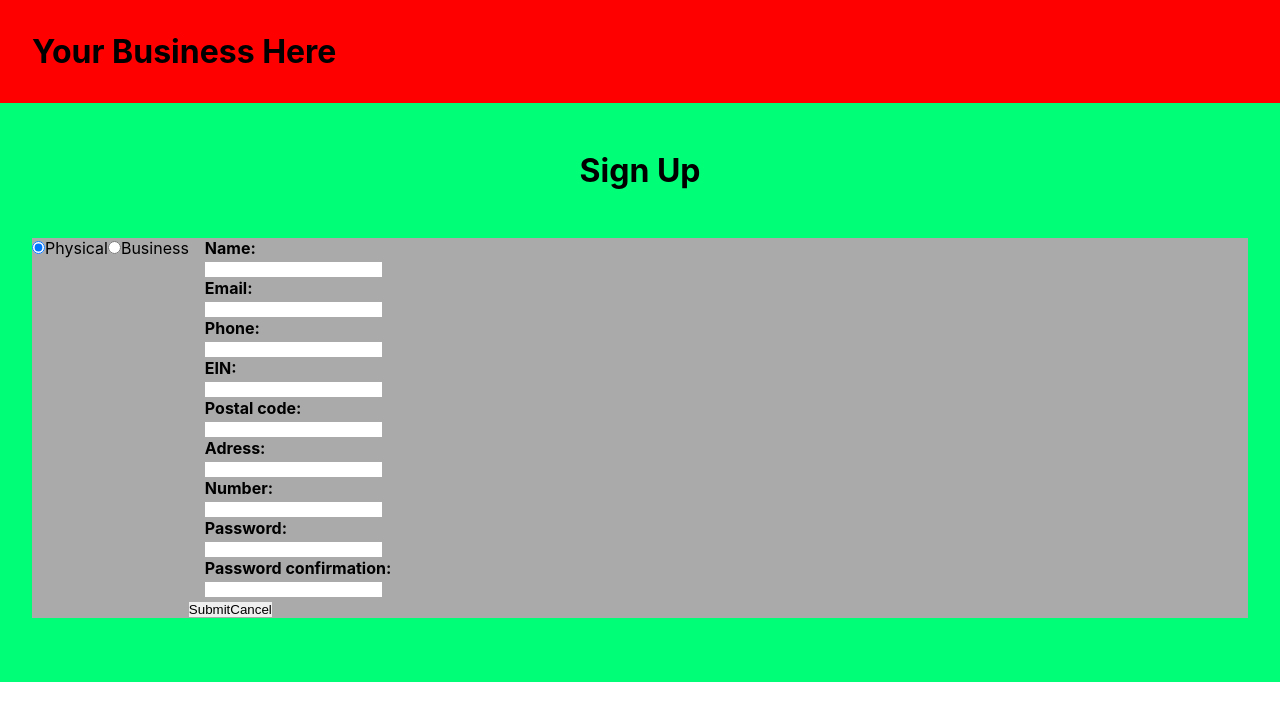
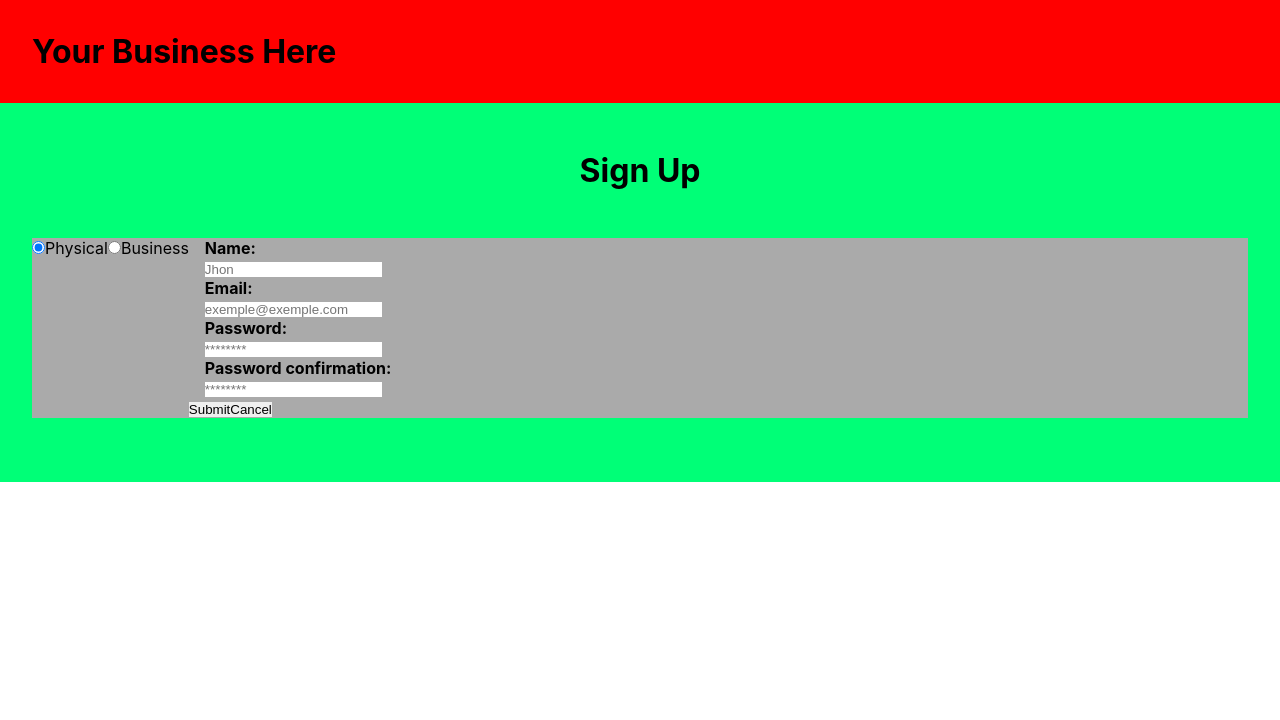
Before and after one commit to heronmaioli/ResponsiveForm-Model, a React (Create React App) app: page / in a window 1280 px wide. Shown: the top 720 px of the page. Built offline with nearby package versions, Linux system fonts and the light colour scheme.

Commit message:
all functionalities completed, leaving only css

```diff
--- a/src/components/SignUpForm/BusinessForm/index.js
+++ b/src/components/SignUpForm/BusinessForm/index.js
@@ -7,53 +7,44 @@ import * as yup from "yup";
 const schema = yup.object().shape({
   name: yup
     .string()
-    .required("Your name is required for sign up")
-    .min(3, "Your name must to be at least 3 letters long")
+    .required("Required")
     .matches(
       /^[A-Za-záàâãéèêíïóôõöúçñÁÀÂÃÉÈÍÏÓÔÕÖÚÇÑ ]+$/,
       "Your name must to contain only letters"
-    ),
+    )
+    .min(6, "Too short! Min 6"),
   email: yup
     .string()
-    .email("This field must to be an email")
-    .required("Your email is required for sign up")
-    .min(6, "Your email must to be at least 6 letters long"),
+    .email("This field must to be in email format")
+    .required("Required")
+    .min(6, "Too short! Min 6"),
   phoneNumber: yup
     .string()
-    .required("Your phone is required for sign up")
-    .min(9, "Too short")
-    .max(14, "Too long")
-    .matches(/^[0-9&-()]*$/, "Only number are allowed"),
-
+    .required("Required")
+    .min(10, "Too short. Min 10")
+    .max(14, "Too long! Max 14"),
   ein: yup
     .string()
-    .required("Your EIN is required for sign up")
-    .matches(/\d/g, "Only number are allowed"),
-  postalCode: yup
+    .required("Requidred")
+    .min(9, "Too short! Min 9")
+    .max(10, "Too long! Max 10"),
+  zipCode: yup
     .string()
-    .required("Your postal code is required for sign up")
-    .matches(/\d/g, "Only number are allowed")
-    .min(5, "Too short")
-    .max(10, "Too long"),
-  adress: yup
-    .string()
-    .required("Your adress confirmation is required for sign up")
-    .matches(/\D/g, "Your adress must to contain only letters"),
-  number: yup
-    .string()
-    .required("Your adress number is required for sign up")
-    .matches(/\d/g, "Only number are allowed"),
+    .required("Required")
+    .min(9, "Too short! Min 9")
+    .max(10, "Too long! Max 10"),
+  adress: yup.string().required("Required").min(6, "Too short! Min 6"),
   password: yup
     .string()
-    .required("Your password is required for sign up")
-    .min(8, "Your password must to be at least 8 letters long")
+    .required("Required")
+    .min(8, "Too short! Min 8")
     .matches(
       /^(?=.*[A-Za-z])(?=.*\d)[A-Za-z\d]/,
       "Your password must to contain letters and numbers"
     ),
   confPassword: yup
     .string()
-    .required("Your password confirmation is required for sign up")
+    .required("Required")
     .oneOf([yup.ref("password"), null], "Do not match"),
 });
 
@@ -70,14 +61,22 @@ function BusinessForm() {
     console.log("erro" + JSON.stringify(data));
   };
 
+  function mask(value, pattern) {
+    let i = 0;
+    const v = value.toString();
+
+    return v !== "" ? pattern.replace(/#/g, () => v[i++] || "") : "";
+  }
+
   return (
     <>
       <form onSubmit={handleSubmit(onSubmit, onError)}>
         <InputsContainer>
-          <InputTitle>Name:</InputTitle>
+          <InputTitle>Full Name:</InputTitle>
           <FormInput
             type="text"
             name="name"
+            placeholder="Jhon Smith"
             ref={register}
             error={errors.name?.type}
           />
@@ -87,6 +86,7 @@ function BusinessForm() {
           <FormInput
             type="text"
             name="email"
+            placeholder="exemple@exemple.com"
             ref={register}
             error={errors.email?.type}
           />
@@ -96,15 +96,15 @@ function BusinessForm() {
           <FormInput
             type="tel"
             name="phoneNumber"
+            placeholder="(xxx) xxx-xxxx"
             ref={register}
             error={errors.phoneNumber?.type}
-            autoComplete={"off"}
-            onChange={(e) => {
-              e.target.value = e.target.value.replace(
-                /^(\d{3})(\d{3})(\d)/,
-                "($1) $2-$3"
-              );
+            onBlur={(e) => {
+              e.target.value = mask(e.target.value, "(###) ###-#####");
             }}
+            onChange={(e) =>
+              (e.target.value = e.target.value.replace(/\D/g, ""))
+            }
           />
           <ErrorMsg>{errors.phoneNumber?.message}</ErrorMsg>
 
@@ -112,41 +112,50 @@ function BusinessForm() {
           <FormInput
             type="text"
             name="ein"
+            placeholder="xx-xxxxxxx"
+            autoComplete={"off"}
             ref={register}
             error={errors.ein?.type}
+            onBlur={(e) => {
+              e.target.value = mask(e.target.value, "##-#######");
+            }}
+            onChange={(e) =>
+              (e.target.value = e.target.value.replace(/\D/g, ""))
+            }
           />
           <ErrorMsg>{errors.ein?.message}</ErrorMsg>
 
-          <InputTitle>Postal code:</InputTitle>
+          <InputTitle>Zip code:</InputTitle>
           <FormInput
             type="text"
-            name="postalCode"
+            name="zipCode"
+            placeholder="xxxxx-xxxx"
             ref={register}
-            error={errors.postalCode?.type}
+            error={errors.zipCode?.type}
+            onBlur={(e) => {
+              e.target.value = mask(e.target.value, "#####-####");
+            }}
+            onChange={(e) =>
+              (e.target.value = e.target.value.replace(/\D/g, ""))
+            }
           />
-          <ErrorMsg>{errors.postalCode?.message}</ErrorMsg>
+          <ErrorMsg>{errors.zipCode?.message}</ErrorMsg>
 
           <InputTitle>Adress:</InputTitle>
           <FormInput
             type="text"
             name="adress"
+            placeholder="250 5th Ave, Apt. #111, New York, NY..."
             ref={register}
             error={errors.adress?.type}
           />
           <ErrorMsg>{errors.adress?.message}</ErrorMsg>
 
-          <InputTitle>Number:</InputTitle>
-          <FormInput
-            type="text"
-            name="number"
-            ref={register}
-            error={errors.number?.type}
-          />
-          <ErrorMsg>{errors.number?.message}</ErrorMsg>
           <InputTitle>Password:</InputTitle>
           <FormInput
-            type="text"
+            type="password"
             name="password"
+            placeholder="********"
             ref={register}
             error={errors.password?.type}
           />
@@ -154,8 +163,9 @@ function BusinessForm() {
 
           <InputTitle>Password confirmation:</InputTitle>
           <FormInput
-            type="text"
+            type="password"
             name="confPassword"
+            placeholder="********"
             ref={register}
             error={errors.confPassword?.type}
           />
--- a/src/components/SignUpForm/PersonForm/index.js
+++ b/src/components/SignUpForm/PersonForm/index.js
@@ -7,28 +7,28 @@ import * as yup from "yup";
 const schema = yup.object().shape({
   name: yup
     .string()
-    .required("Your name is required for sign up")
-    .min(3, "Your name must to be at least 3 letters long")
+    .required("Required")
+    .min(3, "Too short! Min 3")
     .matches(
       /^[A-Za-záàâãéèêíïóôõöúçñÁÀÂÃÉÈÍÏÓÔÕÖÚÇÑ ]+$/,
       "Your name must to contain only letters"
     ),
   email: yup
     .string()
-    .email("This field must to be an email")
-    .required("Your email is required for sign up")
-    .min(6, "Your email must to be at least 6 letters long"),
+    .email("This field must to be in email format")
+    .required("Required")
+    .min(6, "Too short! Min 6"),
   password: yup
     .string()
-    .required("Your password is required for sign up")
-    .min(8, "Your password must to be at least 8 letters long")
+    .required("Required")
+    .min(8, "Too Short! Min 8")
     .matches(
       /^(?=.*[A-Za-z])(?=.*\d)[A-Za-z\d]/,
       "Your password must to contain letters and numbers"
     ),
   confPassword: yup
     .string()
-    .required("Your password confirmation is required for sign up")
+    .required("Required")
     .oneOf([yup.ref("password"), null], "Do not match"),
 });
 
@@ -52,6 +52,7 @@ function PersonForm() {
           <FormInput
             type="text"
             name="name"
+            placeholder="Jhon"
             ref={register}
             error={errors.name?.type}
           />
@@ -61,6 +62,7 @@ function PersonForm() {
           <FormInput
             type="text"
             name="email"
+            placeholder="exemple@exemple.com"
             ref={register}
             error={errors.email?.type}
           />
@@ -70,6 +72,7 @@ function PersonForm() {
           <FormInput
             type="password"
             name="password"
+            placeholder="********"
             ref={register}
             error={errors.password?.type}
           />
@@ -79,6 +82,7 @@ function PersonForm() {
           <FormInput
             type="password"
             name="confPassword"
+            placeholder="********"
             ref={register}
             error={errors.confPassword?.type}
           />
--- a/src/components/SignUpForm/index.js
+++ b/src/components/SignUpForm/index.js
@@ -12,7 +12,7 @@ import PersonForm from "./PersonForm";
 import BusinessForm from "./BusinessForm";
 
 function SignUpForm() {
-  const [Conditional, setConditional] = useState("Business");
+  const [Conditional, setConditional] = useState("Physical");
 
   return (
     <Container>
@@ -37,8 +37,7 @@ function SignUpForm() {
             <Label htmlFor="business">Business</Label>
           </RadiosContainer>
 
-          {Conditional === "Physical" && <PersonForm />}
-          {Conditional === "Business" && <BusinessForm />}
+          {Conditional === "Physical" ? <PersonForm /> : <BusinessForm />}
         </FormCotainer>
       </ContentContainer>
     </Container>
```
